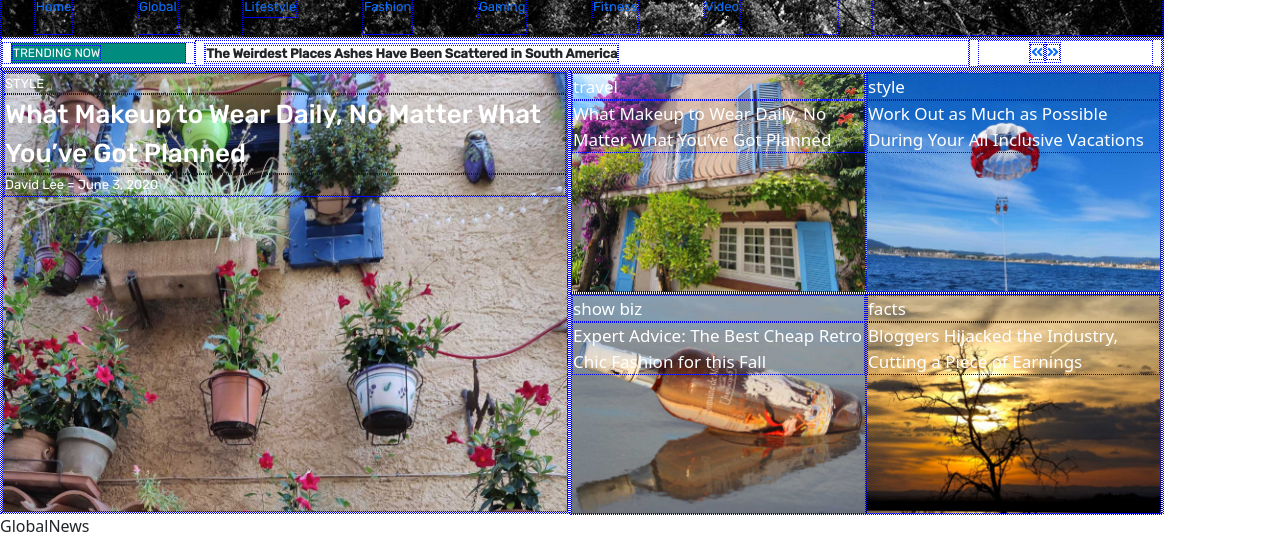
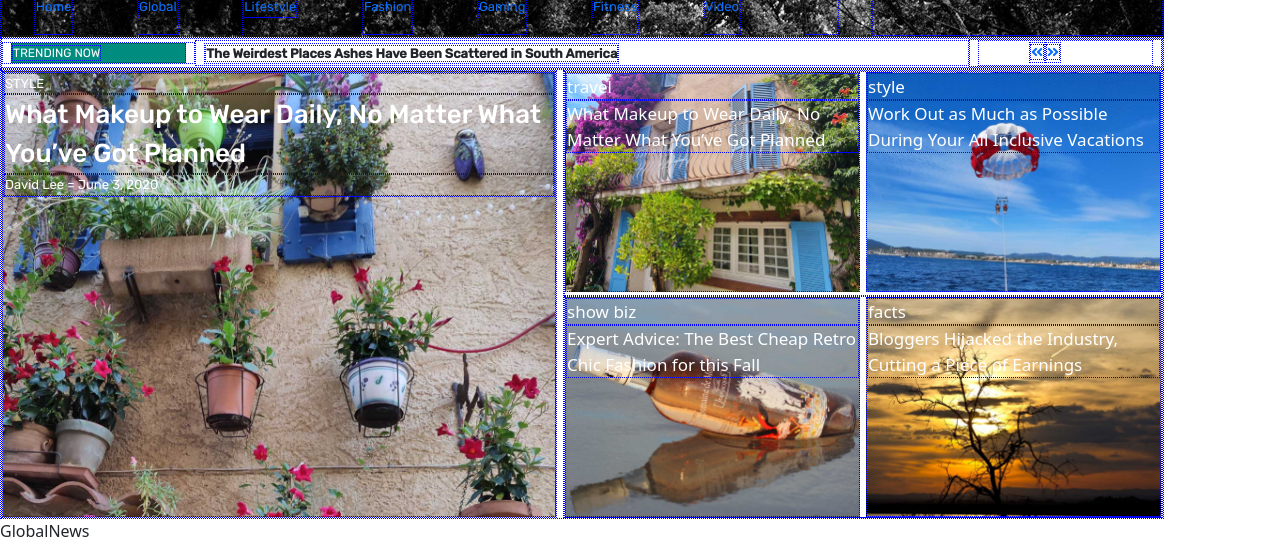
Before and after one commit to MarcNowak/Demo---Layout-Newspaper-Magazine, a React (Create React App) app: page / in a window 1280 px wide. Shown: the part 373-931 px from the top of the page. Built offline with nearby package versions, Linux system fonts and the light colour scheme.

Commit message:
Fix Task_006 MostPopular - margin modify

```diff
--- a/src/components/features/MostPopular/MostPopular.module.scss
+++ b/src/components/features/MostPopular/MostPopular.module.scss
@@ -5,22 +5,21 @@
 
   .container {
     display: flex;
-    height: 445px;
+    height: 450px;
 
     .leftSidePicture {
       font-family: $primary-font;
       display: flex;
       flex: 1;
+      margin-right: 3px;
 
       .bigPicture {
         background-image: url(../../../../public/images/articles/MostPopular_bigPicture.jpg);
-        // background-position: center center;
         background-size:500px 500px;
         background-size: cover;
 
         .articleDescriptionWrapper {
           position: relative;
-          // margin-top: 350px;
         }
 
         .postCategory {
@@ -44,6 +43,7 @@
 
     .rightSidePicture {
       flex: 1;
+      margin-left: 3px;
 
       color: $light-text-color;
       font-weight: 500;
@@ -58,6 +58,7 @@
           width: 295px;
           font-size: $block-title;
           background-size: cover;
+          margin: 0 3px 3px 0;
 
         }
 
@@ -67,6 +68,7 @@
           width: 295px;
           font-size: $block-title;
           background-size: cover;
+          margin: 0 0 3px 3px;
         }
       }
 
@@ -80,6 +82,7 @@
           width: 295px;
           font-size: $block-title;
           background-size: cover;
+          margin: 0 3px 0 0;
         }
 
         .smallPicture04 {
@@ -88,6 +91,7 @@
           width: 295px;
           font-size: $block-title;
           background-size: cover;
+          margin: 0 0 0 3px;
         }
       }
     }
```
